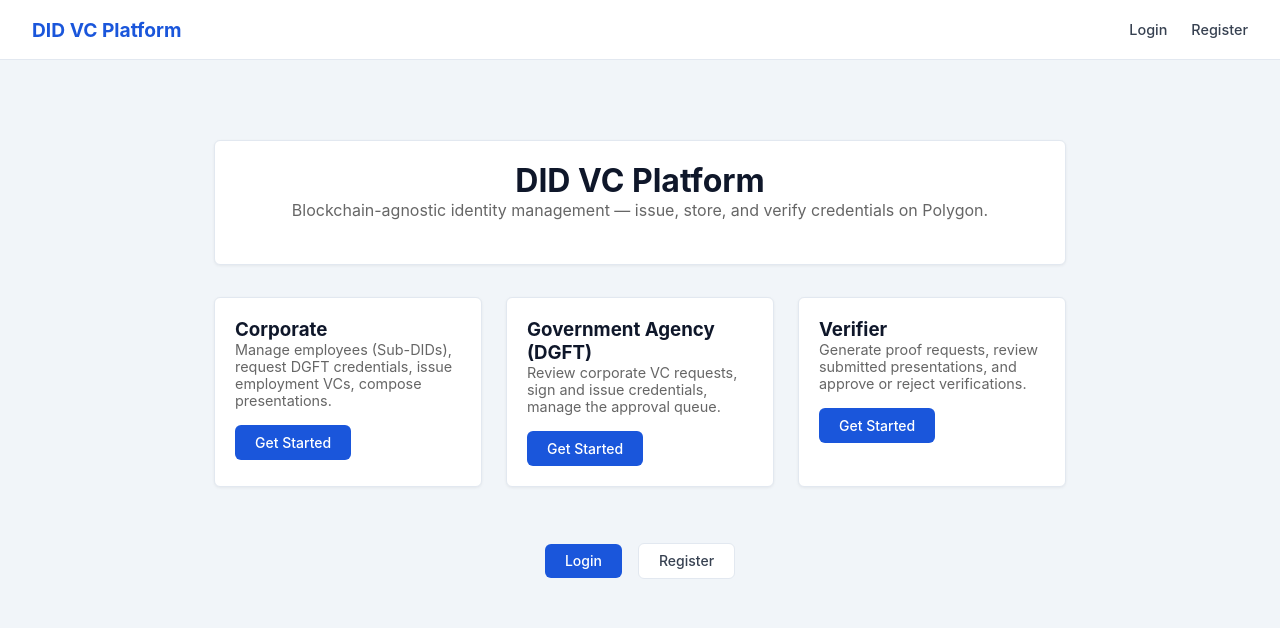
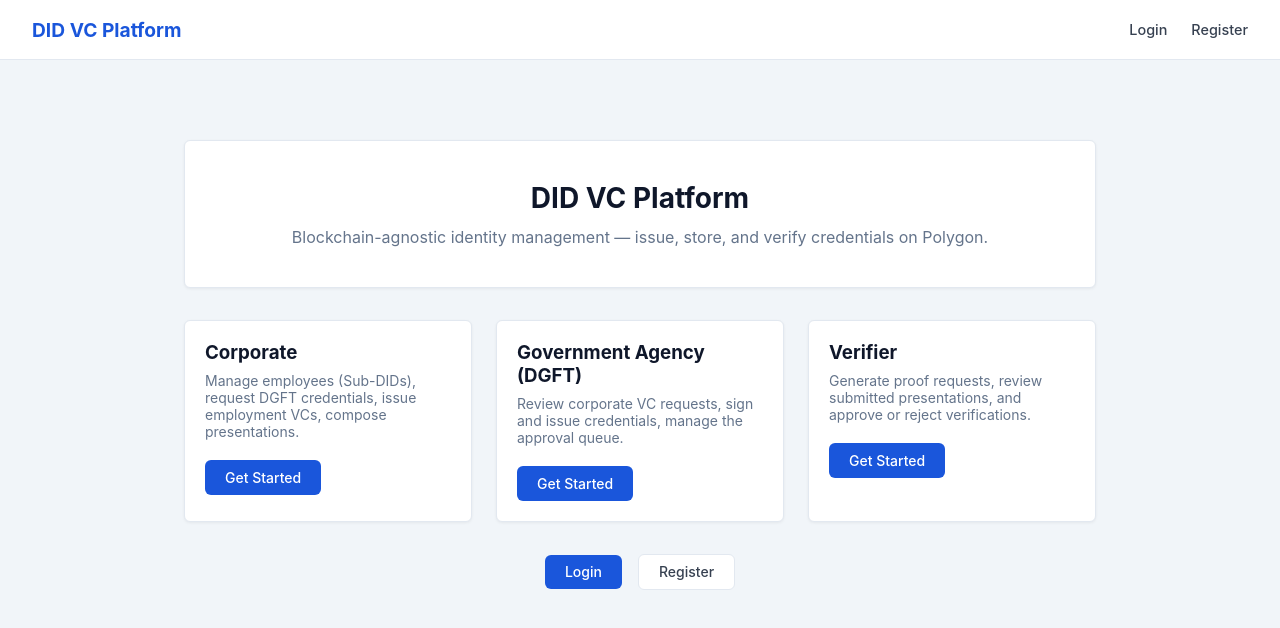
Before and after one commit to knagware9/DID-VC-Project, a React (Vite) app: page / in a window 1280 px wide. Shown: the top 628 px of the page. Built offline with nearby package versions, Linux system fonts and the light colour scheme.

Commit message:
style: restyle public pages with blue/gray government portal theme

```diff
--- a/src/frontend/pages/Dashboard.tsx
+++ b/src/frontend/pages/Dashboard.tsx
@@ -2,11 +2,11 @@
 import { Link, useNavigate } from 'react-router-dom';
 import { useAuth } from '../contexts/AuthContext';
 
-const roleConfig: Record<string, { path: string; label: string }> = {
-  corporate: { path: '/corporate/dashboard', label: 'Corporate Dashboard' },
-  government_agency: { path: '/authority/dashboard', label: 'Authority Dashboard' },
-  verifier: { path: '/verifier/dashboard', label: 'Verifier Portal' },
-  portal_manager: { path: '/portal/dashboard', label: 'Portal Manager' },
+const roleDefaultPath: Record<string, string> = {
+  corporate: '/corporate/dashboard',
+  government_agency: '/authority/dashboard',
+  verifier: '/verifier/dashboard',
+  portal_manager: '/portal/dashboard',
 };
 
 const Dashboard: React.FC = () => {
@@ -14,58 +14,42 @@
   const navigate = useNavigate();
 
   useEffect(() => {
-    if (user) navigate(roleConfig[user.role]?.path ?? '/', { replace: true });
+    if (user) navigate(roleDefaultPath[user.role] ?? '/', { replace: true });
   }, [user, navigate]);
 
   if (user) return null;
 
   return (
-    <div style={{ maxWidth: 900, margin: '3rem auto', padding: '0 1.5rem' }}>
-      <div className="card" style={{ textAlign: 'center', marginBottom: '2rem' }}>
-        <h1>DID VC Platform</h1>
-        <p style={{ color: '#666', marginBottom: '1.5rem' }}>
+    <div style={{ maxWidth: 960, margin: '3rem auto', padding: '0 1.5rem' }}>
+      <div className="card" style={{ textAlign: 'center', marginBottom: '2rem', padding: '2.5rem' }}>
+        <h1 style={{ fontSize: '1.75rem', fontWeight: 700, color: '#0f172a', marginBottom: '0.75rem' }}>
+          DID VC Platform
+        </h1>
+        <p style={{ color: '#64748b', fontSize: '1rem' }}>
           Blockchain-agnostic identity management — issue, store, and verify credentials on Polygon.
         </p>
       </div>
 
-      <div style={{ display: 'grid', gridTemplateColumns: 'repeat(auto-fit, minmax(250px, 1fr))', gap: '1.5rem' }}>
-        <div className="card">
-          <h3>Corporate</h3>
-          <p style={{ color: '#666', fontSize: '0.9rem', marginBottom: '1rem' }}>
-            Manage employees (Sub-DIDs), request DGFT credentials, issue employment VCs, compose presentations.
-          </p>
+      <div style={{ display: 'grid', gridTemplateColumns: 'repeat(auto-fit, minmax(260px, 1fr))', gap: '1.5rem' }}>
+        {[
+          { title: 'Corporate', desc: 'Manage employees (Sub-DIDs), request DGFT credentials, issue employment VCs, compose presentations.' },
+          { title: 'Government Agency (DGFT)', desc: 'Review corporate VC requests, sign and issue credentials, manage the approval queue.' },
+          { title: 'Verifier', desc: 'Generate proof requests, review submitted presentations, and approve or reject verifications.' },
+        ].map(card => (
+          <div key={card.title} className="card" style={{ marginBottom: 0 }}>
+            <h3 style={{ fontWeight: 700, marginBottom: '0.5rem', color: '#0f172a' }}>{card.title}</h3>
+            <p style={{ color: '#64748b', fontSize: '0.875rem', marginBottom: '1.25rem' }}>{card.desc}</p>
             <Link to="/register" className="btn btn-primary" style={{ textDecoration: 'none', display: 'inline-block' }}>
               Get Started
             </Link>
           </div>
-
-        <div className="card">
-          <h3>Government Agency (DGFT)</h3>
-          <p style={{ color: '#666', fontSize: '0.9rem', marginBottom: '1rem' }}>
-            Review corporate VC requests, sign and issue credentials, manage the approval queue.
-          </p>
-          <Link to="/register" className="btn btn-primary" style={{ textDecoration: 'none', display: 'inline-block' }}>
-            Get Started
-          </Link>
+        ))}
       </div>
 
-        <div className="card">
-          <h3>Verifier</h3>
-          <p style={{ color: '#666', fontSize: '0.9rem', marginBottom: '1rem' }}>
-            Generate proof requests, review submitted presentations, and approve or reject verifications.
-          </p>
-          <Link to="/register" className="btn btn-primary" style={{ textDecoration: 'none', display: 'inline-block' }}>
-            Get Started
-          </Link>
-        </div>
-      </div>
-
-      {!user && (
       <div style={{ textAlign: 'center', marginTop: '2rem' }}>
         <Link to="/login" className="btn btn-primary" style={{ textDecoration: 'none', marginRight: '1rem' }}>Login</Link>
         <Link to="/register" className="btn btn-secondary" style={{ textDecoration: 'none' }}>Register</Link>
       </div>
-      )}
     </div>
   );
 };
--- a/src/frontend/pages/OrganizationApplyPage.tsx
+++ b/src/frontend/pages/OrganizationApplyPage.tsx
@@ -41,7 +41,7 @@
 
   if (success) {
     return (
-      <div style={{ minHeight: '100vh', background: 'linear-gradient(135deg, #667eea 0%, #764ba2 100%)', display: 'flex', alignItems: 'center', justifyContent: 'center' }}>
+      <div style={{ minHeight: '100vh', background: '#f1f5f9', display: 'flex', alignItems: 'center', justifyContent: 'center' }}>
         <div className="card" style={{ maxWidth: 480, textAlign: 'center', padding: '2.5rem' }}>
           <div style={{ fontSize: '3rem', marginBottom: '1rem' }}>✅</div>
           <h2 style={{ color: '#28a745', marginBottom: '0.75rem' }}>Application Submitted!</h2>
@@ -55,17 +55,17 @@
   }
 
   return (
-    <div style={{ minHeight: '100vh', background: 'linear-gradient(135deg, #667eea 0%, #764ba2 100%)', padding: '2rem 1rem' }}>
+    <div style={{ minHeight: '100vh', background: '#f1f5f9', padding: '2rem 1rem' }}>
       <div style={{ maxWidth: 700, margin: '0 auto' }}>
         <div className="card" style={{ padding: '2rem' }}>
-          <h1 style={{ color: '#667eea', marginBottom: '0.25rem' }}>Organization Registration</h1>
+          <h1 style={{ color: '#1a56db', marginBottom: '0.25rem' }}>Organization Registration</h1>
           <p style={{ color: '#666', marginBottom: '2rem' }}>Apply for DGFT-verified digital identity credentials</p>
 
           {error && <div className="alert alert-error" style={{ marginBottom: '1rem' }}>{error}</div>}
 
           <form onSubmit={handleSubmit}>
             {/* Section 1: Organization Information */}
-            <h3 style={{ color: '#333', borderBottom: '2px solid #667eea', paddingBottom: '0.5rem', marginBottom: '1rem' }}>
+            <h3 style={{ color: '#333', borderBottom: '2px solid #1a56db', paddingBottom: '0.5rem', marginBottom: '1rem' }}>
               Section 1 — Organization Information
             </h3>
             <div className="form-group">
@@ -82,7 +82,7 @@
             </div>
 
             {/* Section 2: Individual Details */}
-            <h3 style={{ color: '#333', borderBottom: '2px solid #667eea', paddingBottom: '0.5rem', margin: '1.5rem 0 1rem' }}>
+            <h3 style={{ color: '#333', borderBottom: '2px solid #1a56db', paddingBottom: '0.5rem', margin: '1.5rem 0 1rem' }}>
               Section 2 — Individual (Director) Details
             </h3>
             <div className="form-group">
@@ -118,7 +118,7 @@
             </div>
 
             {/* Section 3: Company Details */}
-            <h3 style={{ color: '#333', borderBottom: '2px solid #667eea', paddingBottom: '0.5rem', margin: '1.5rem 0 1rem' }}>
+            <h3 style={{ color: '#333', borderBottom: '2px solid #1a56db', paddingBottom: '0.5rem', margin: '1.5rem 0 1rem' }}>
               Section 3 — Company Details
             </h3>
             <div className="form-group">
@@ -185,7 +185,7 @@
           </form>
 
           <p style={{ textAlign: 'center', marginTop: '1rem', color: '#666', fontSize: '0.875rem' }}>
-            Already approved? <a href="/login" style={{ color: '#667eea' }}>Login here</a>
+            Already approved? <a href="/login" style={{ color: '#1a56db' }}>Login here</a>
           </p>
         </div>
       </div>
--- a/src/frontend/pages/RegisterPage.tsx
+++ b/src/frontend/pages/RegisterPage.tsx
@@ -23,8 +23,8 @@
     <div style={{ maxWidth: 480, margin: '40px auto', padding: '0 1rem' }}>
       <div className="card">
         <h2 style={{ textAlign: 'center', marginBottom: '1.5rem' }}>Create Account</h2>
-        <div style={{ background: '#f0f4ff', border: '1px solid #667eea', borderRadius: 8, padding: '0.75rem 1rem', marginBottom: '1rem', fontSize: '0.875rem' }}>
-          Corporate / importer-exporter? <a href="/signup" style={{ color: '#667eea', fontWeight: 600 }}>Apply for organization registration →</a>
+        <div style={{ background: '#f0f4ff', border: '1px solid #1a56db', borderRadius: 8, padding: '0.75rem 1rem', marginBottom: '1rem', fontSize: '0.875rem' }}>
+          Corporate / importer-exporter? <a href="/signup" style={{ color: '#1a56db', fontWeight: 600 }}>Apply for organization registration →</a>
         </div>
         {error && <div className="alert alert-error">{error}</div>}
         <form onSubmit={handleSubmit}>
@@ -44,7 +44,7 @@
             <label>Role</label>
             <div style={{ display: 'flex', flexDirection: 'column', gap: '0.5rem', marginTop: '0.5rem' }}>
               {roles.map(r => (
-                <label key={r.value} style={{ display: 'flex', alignItems: 'flex-start', gap: '0.75rem', padding: '0.75rem', border: `2px solid ${form.role === r.value ? '#667eea' : '#e2e8f0'}`, borderRadius: '8px', cursor: 'pointer', background: form.role === r.value ? '#f0f4ff' : 'white' }}>
+                <label key={r.value} style={{ display: 'flex', alignItems: 'flex-start', gap: '0.75rem', padding: '0.75rem', border: `2px solid ${form.role === r.value ? '#1a56db' : '#e2e8f0'}`, borderRadius: '8px', cursor: 'pointer', background: form.role === r.value ? '#f0f4ff' : 'white' }}>
                   <input type="radio" name="role" value={r.value} checked={form.role === r.value} onChange={() => setForm(f => ({ ...f, role: r.value as UserRole }))} style={{ marginTop: '2px' }} />
                   <div>
                     <div style={{ fontWeight: 600 }}>{r.label}</div>
```
Lines whose indentation alone changed are shown as unchanged.
